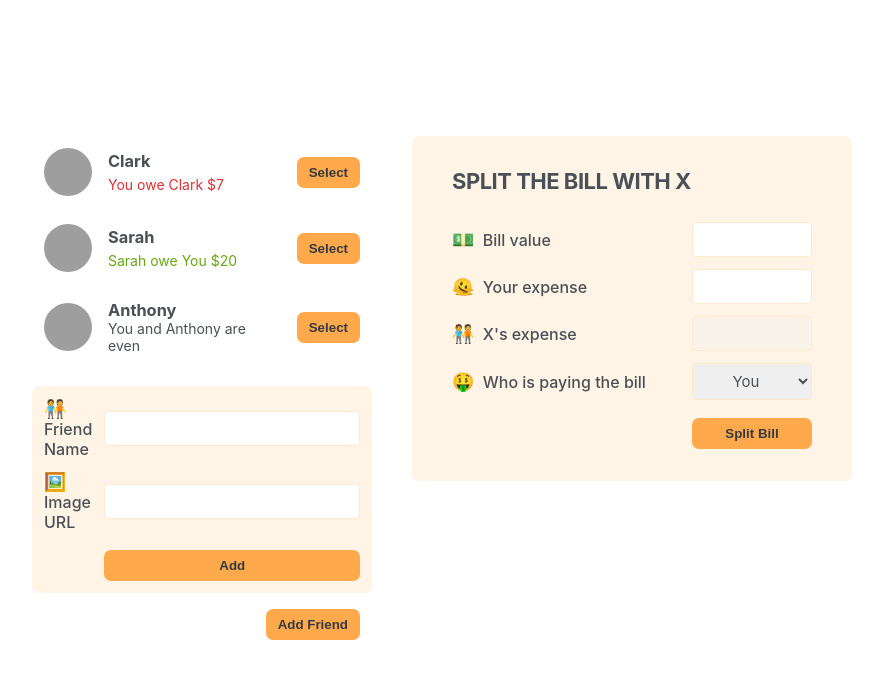
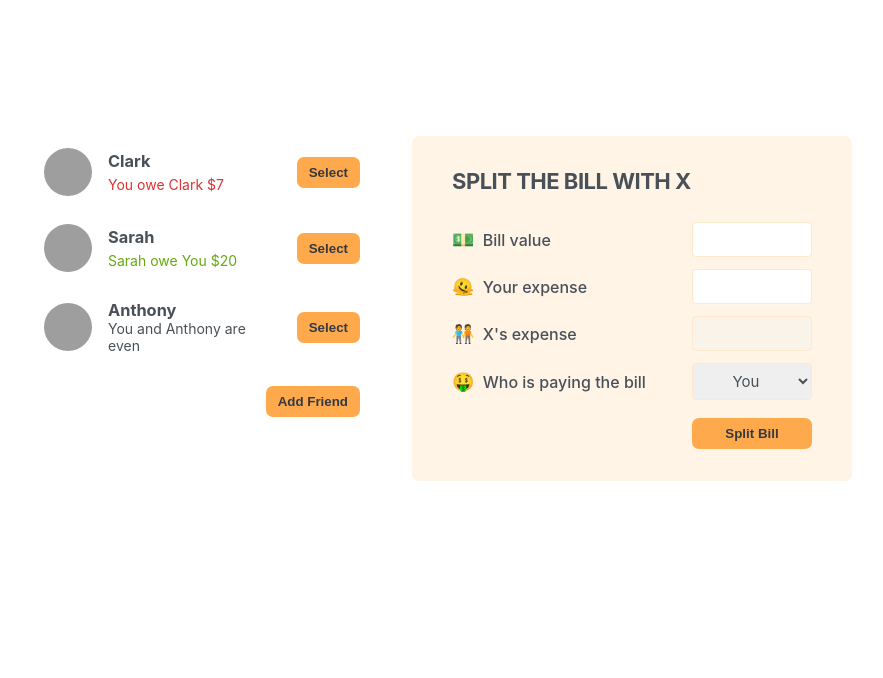
Before and after one commit to januzovic/React-practise, a React (Create React App) app: page / in a window 1280 px wide. Shown: the top 678 px of the page, without its empty margins (198-1081 px from the left). Built offline with nearby package versions, Linux system fonts and the light colour scheme; grey boxes are pictures that could not be loaded.

Commit message:
FriendsList show and hidden

```diff
--- a/src/components/App.js
+++ b/src/components/App.js
@@ -1,3 +1,5 @@
+import { useState } from 'react';
+
 const initialFriends = [
   {
     id: 118836,
@@ -20,18 +22,33 @@
 ];
 
 export default function App() {
+  const [showAddFriend, setAddFriend] = useState(false);
+
+  function handleShowAddFriend() {
+    setAddFriend(!showAddFriend);
+  }
+
   return (
     <div className='app'>
       <div className='sidebar'>
         <FriendsList />
-        <FormAddFriend />
-        <Button>Add Friend</Button>
+        {showAddFriend && <FormAddFriend />}
+        <Button onClick={handleShowAddFriend}>
+          {showAddFriend ? 'Close' : 'Add Friend'}
+        </Button>
       </div>
       <FormSplitBill />
     </div>
   );
 }
 
+function Button({ children, onClick }) {
+  return (
+    <button onClick={onClick} className='button'>
+      {children}
+    </button>
+  );
+}
 function FriendsList() {
   const friends = initialFriends;
   return (
@@ -62,10 +79,6 @@
       <Button>Select</Button>
     </li>
   );
-}
-
-function Button({ children }) {
-  return <button className='button'>{children}</button>;
 }
 
 function FormAddFriend() {
```
